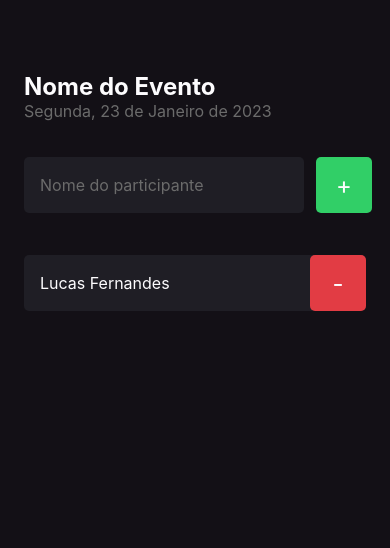
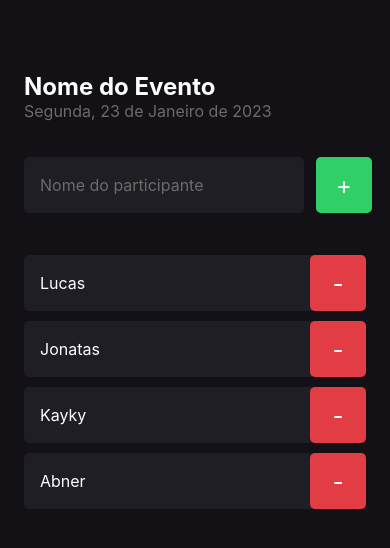
Before and after one commit to lucasmfg7/iamhere, a React Native app: screen / in a window 390 px wide. Shown: the top 548 px of the page. Built offline with nearby package versions, Linux system fonts and the light colour scheme.

Commit message:
Utilizando Propriedades no Componente

```diff
--- a/src/components/Participant/index.tsx
+++ b/src/components/Participant/index.tsx
@@ -2,10 +2,14 @@ import { Text, TouchableOpacity, View } from 'react-native'
 
 import { styles } from './styles'
 
-export const Participant = () => {
+type Props = {
+  name: string;
+};
+
+export const Participant = ({ name }: Props) => {
   return (
     <View style={styles.container}>
-      <Text style={styles.name}>Lucas Fernandes</Text>
+      <Text style={styles.name}>{name}</Text>
 
       <TouchableOpacity style={styles.button}>
         <Text style={styles.buttonText}>-</Text>
--- a/src/screens/Home/index.tsx
+++ b/src/screens/Home/index.tsx
@@ -23,7 +23,10 @@ export default function Home() {
         </TouchableOpacity>
       </View>
 
-      <Participant />
+      <Participant name="Lucas" />
+      <Participant name="Jonatas" />
+      <Participant name="Kayky" />
+      <Participant name="Abner" />
     </View>
   );
 }
```
